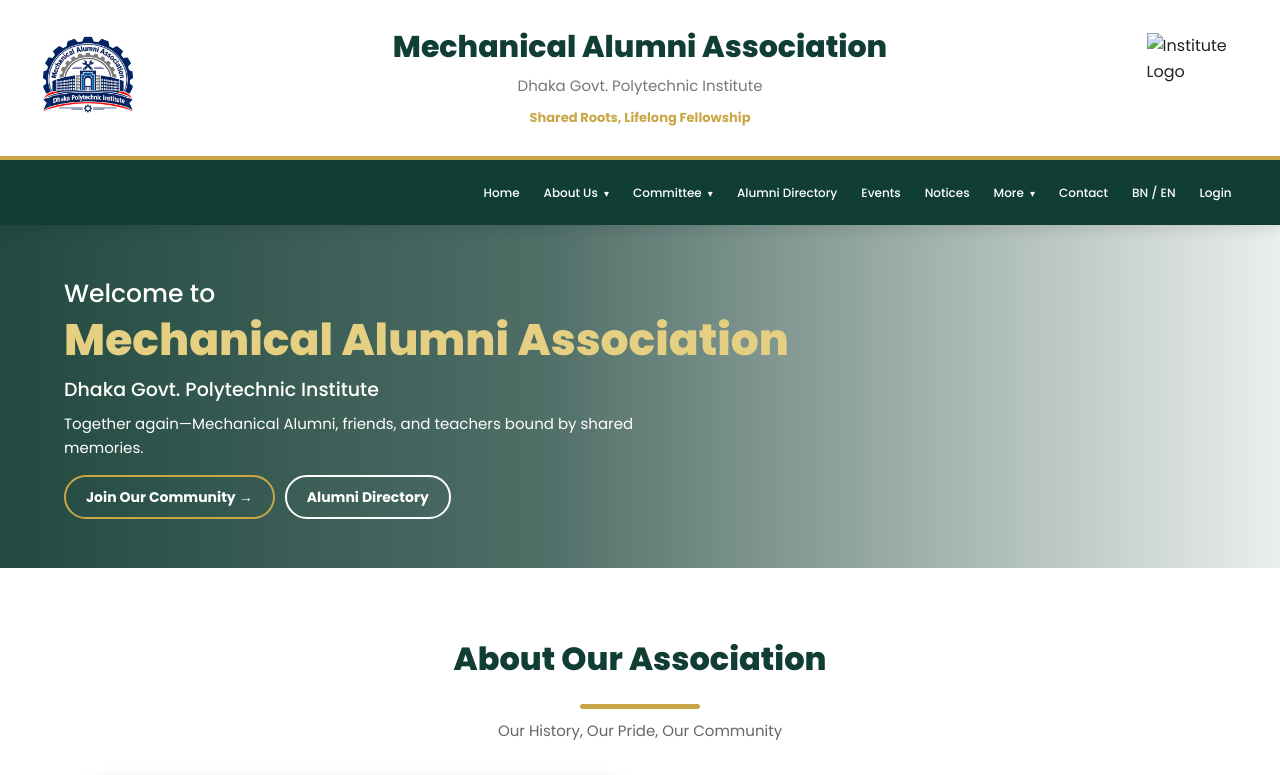
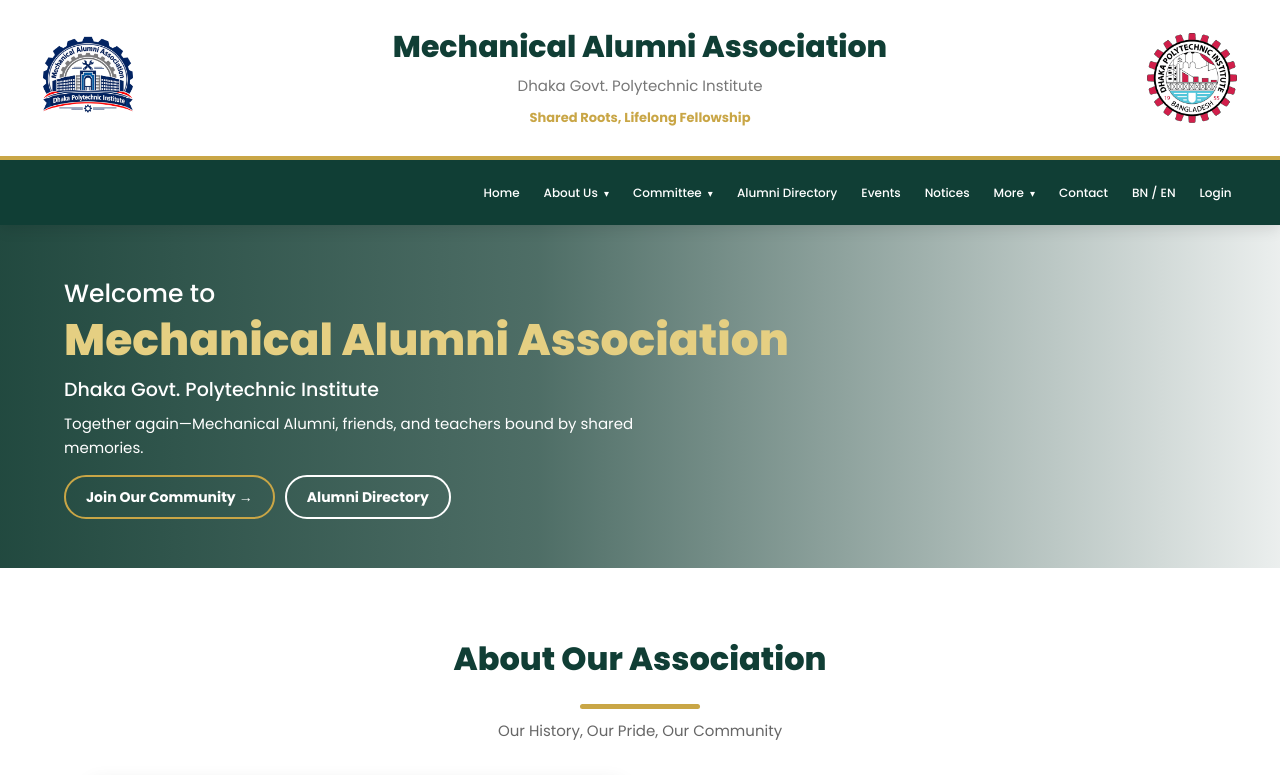
Before and after one commit to rashedul-rashed13/dpi-mech, a plain HTML site: page index.html in a window 1280 px wide. Shown: the top 775 px of the page. Drawn offline with Linux system fonts and the light colour scheme.

Commit message:
Replace logo image source in index.html

```diff
--- a/index.html
+++ b/index.html
@@ -31,7 +31,7 @@
     </div>
 
     <div class="header-logo">
-      <img src="./assets/logo.png" alt="Institute Logo">
+      <img src="./assets/dpi.png" alt="Institute Logo">
     </div>
 
   </header>
```
